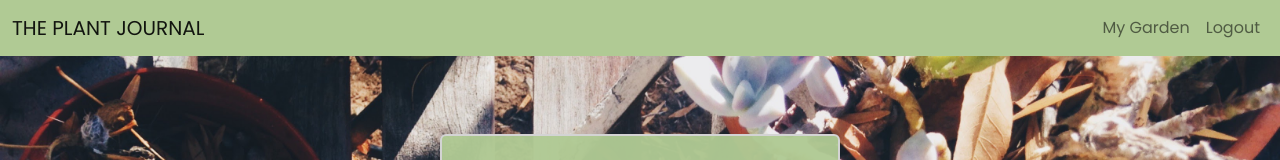
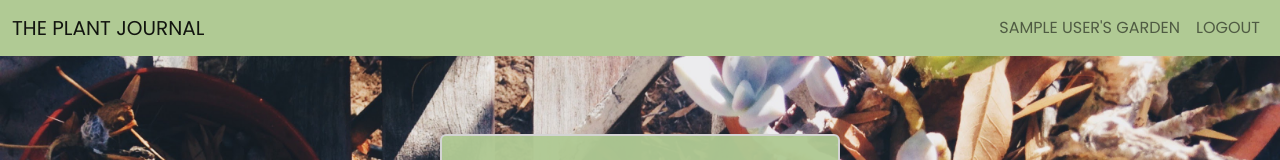
Before and after one commit to jeenapark/the-plant-journal, a React (Create React App) app: page /signup in a window 1280 px wide. Shown: the top 160 px of the page. Built offline with nearby package versions, Linux system fonts and the light colour scheme; no server answers; sample sign-in values are in the browser's storage.

Commit message:
logs out user, adds display name to navbar when signed in

```diff
--- a/src/App.js
+++ b/src/App.js
@@ -3,7 +3,7 @@ import { useContext } from 'react';
 import { AuthContext } from './context/AuthContext';
 import './style/App.css';
 import Login from './pages/Login';
-import Garden from './components/Garden';
+import Garden from './pages/Garden';
 import Signup from './pages/Signup';
 import NavBar from './components/NavBar';
 
@@ -14,7 +14,7 @@ function App() {
         return currentUser ? children : <Navigate to="/login" />;
     };
 
-    // console.log(currentUser, "current user")
+    console.log(currentUser, "current user")
 
     return (
         <>
--- a/src/components/NavBar.js
+++ b/src/components/NavBar.js
@@ -2,9 +2,20 @@ import React, { useContext } from "react";
 import { AuthContext } from "../context/AuthContext"
 import Nav from 'react-bootstrap/Nav';
 import Navbar from 'react-bootstrap/Navbar';
+import { auth } from "../firebase";
+import { signOut } from "firebase/auth";
+import { useNavigate } from "react-router-dom";
 
 function NavBar() {
-    const { currentUser } = useContext(AuthContext);
+    const { currentUser, dispatch } = useContext(AuthContext);
+    const navigate = useNavigate();
+
+    function handleLogoutClick() {
+        signOut(auth).then(() => {
+            dispatch({ type: "LOGOUT" });
+            navigate("/login");
+        })
+    }
 
     return (
         <>
@@ -15,8 +26,8 @@ function NavBar() {
                         <Navbar.Toggle aria-controls="responsive-navbar-nav"></Navbar.Toggle>
                         <Navbar.Collapse id="responsive-navbar-nav">
                             <Nav className="ms-auto">
-                                <Nav.Link href="/">My Garden</Nav.Link>
-                                <Nav.Link href="#">Logout</Nav.Link>
+                                <Nav.Link href="/">{currentUser.displayName ? `${currentUser.displayName}'s Garden` : `My Garden`}</Nav.Link>
+                                <Nav.Link href="#" onClick={handleLogoutClick}>Logout</Nav.Link>
                             </Nav>
                         </Navbar.Collapse>
                     </div>
--- a/src/components/Garden.js
+++ b/src/pages/Garden.js
@@ -1,10 +1,13 @@
-import React, { useEffect, useState } from "react";
-import OrganismForm from "../pages/OrganismForm";
+import React, { useEffect, useState, useContext } from "react";
+import { AuthContext } from "../context/AuthContext";
+import OrganismForm from "./OrganismForm";
 import { collection, getDocs } from "firebase/firestore";
 import { db } from "../firebase";
-import Organisms from "../pages/Organisms";
+import Organisms from "./Organisms";
 
 function Garden() {
+    const { currentUser } = useContext(AuthContext)
+
     const [allOrganisms, setAllOrganisms] = useState([]);
     const [organismIdToEdit, setOrganismIdToEdit] = useState("");
 
@@ -28,6 +31,7 @@ function Garden() {
     }, []);
 
     // console.log(allOrganisms, "all organisms")
+    // console.log(currentUser.uid, "current user")
 
     return (
         <div>
--- a/src/pages/Signup.js
+++ b/src/pages/Signup.js
@@ -2,9 +2,8 @@ import React, { useContext, useState } from "react";
 import Form from "react-bootstrap/Form";
 import Button from "react-bootstrap/Button"
 import { useNavigate } from "react-router-dom";
-import { doc, serverTimestamp, setDoc } from "firebase/firestore";
-import { auth, db } from "../firebase";
-import { createUserWithEmailAndPassword } from "firebase/auth";
+import { auth } from "../firebase";
+import { createUserWithEmailAndPassword, updateProfile } from "firebase/auth";
 import { AuthContext } from "../context/AuthContext";
 
 function Signup() {
@@ -17,26 +16,20 @@ function Signup() {
 
     const { dispatch } = useContext(AuthContext);
 
-    const handleSubmit = async (e) => {
+    const handleSubmit = (e) => {
         e.preventDefault();
         const { isValid, validationErrors } = validate();
         if (isValid) {
             setErrors({});
-            try {
-                const res = await createUserWithEmailAndPassword(auth, email, password)
+            createUserWithEmailAndPassword(auth, email, password)
                 .then((userCredential) => {
                     const user = userCredential.user;
                     dispatch({ type: "LOGIN", payload: user });
                     navigate("/");
-                })
-                await setDoc(doc(db, "users", res.user.uid), {
-                    username,
-                    email,
-                    timeStamp: serverTimestamp(),
+                    updateProfile(userCredential.user, {
+                        displayName: username,
+                    });
                 });
-            } catch (err) {
-                console.log(err);
-            }
         } else {
             setErrors(validationErrors);
         }
@@ -63,10 +56,6 @@ function Signup() {
         }
     }
 
-    function addUsername(e) {
-        setUsername(e.target.value);
-    }
-
     return (
         <div className="login">
             <Form className="formdiv rounded p-4 p-sm-4" onSubmit={handleSubmit}>
@@ -77,7 +66,7 @@ function Signup() {
                         type="text"
                         name="username"
                         value={username}
-                        onChange={addUsername}
+                        onChange={(e) => setUsername(e.target.value)}
                         placeholder="plants4lyfe"
                     />
                     <p style={{ color: "red" }}>
--- a/src/style/App.css
+++ b/src/style/App.css
@@ -41,6 +41,7 @@
 
 .navbar {
   background-color: #b0ca94;
+  text-transform: uppercase;
 }
 
 .bg-image {
```
